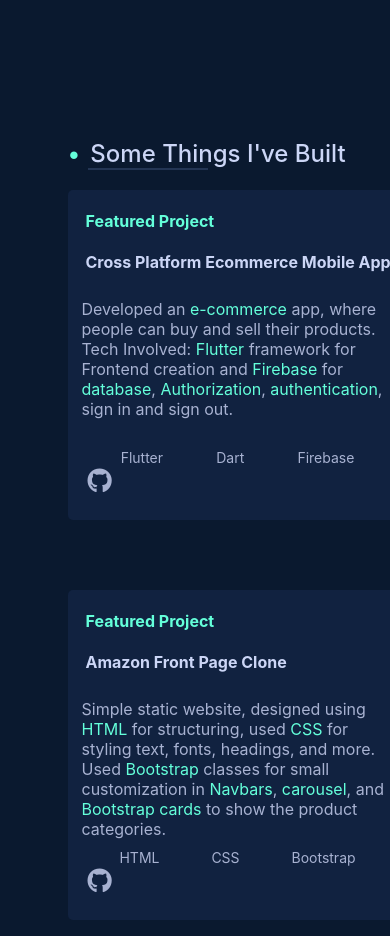
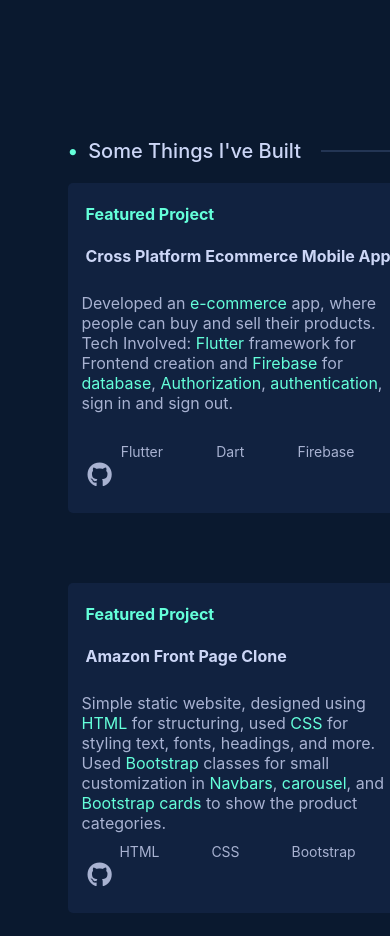
Before and after one commit to Hemant837/Portfolio, a React (Create React App) app: page / in a window 390 px wide. Shown: the part 1700-2636 px from the top of the page. Built offline with nearby package versions, Linux system fonts and the light colour scheme.

Commit message:
initial commit

```diff
--- a/src/Achievements.css
+++ b/src/Achievements.css
@@ -82,7 +82,7 @@
 .Achievements-line {
     margin-left: 20px;
     background-color: #233554;
-    width: 150px;
+    width: 100px;
     height: 1.5px;
 }
 
--- a/src/Project.css
+++ b/src/Project.css
@@ -124,7 +124,7 @@
     flex-wrap: wrap;
     align-items: center;
     justify-content: start;
-    font-size: 24px;
+    font-size: 20px;
     font-weight: 500;
     color: #CCD6F6;
     width: 100%;
@@ -133,7 +133,7 @@
 
 .Project-line {
     background-color: #233554;
-    width: 120px;
+    width: 80px;
     height: 1.5px;
 }
 
```
